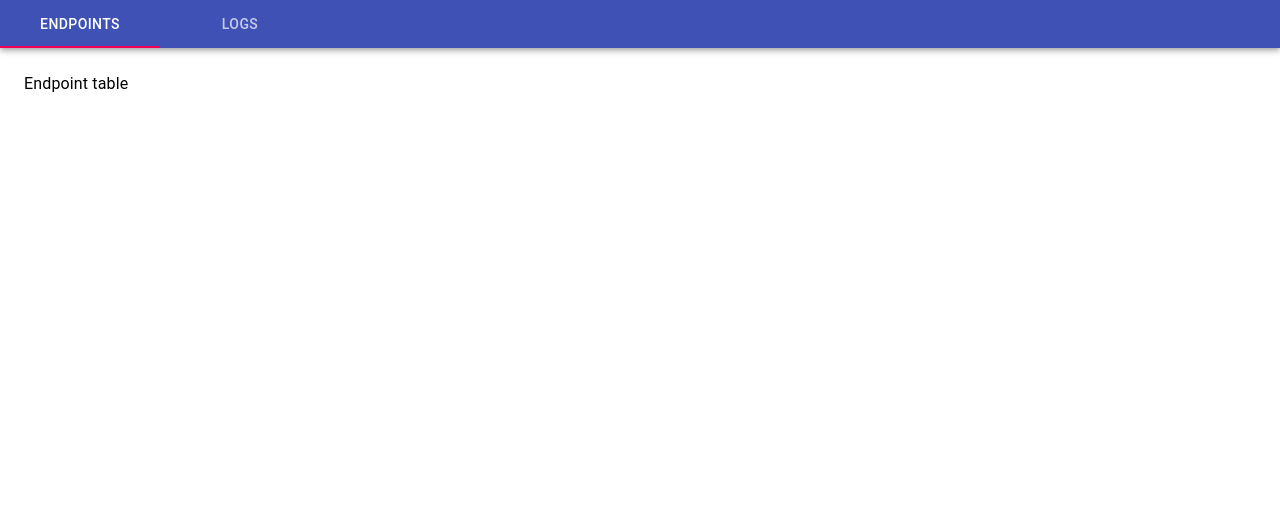
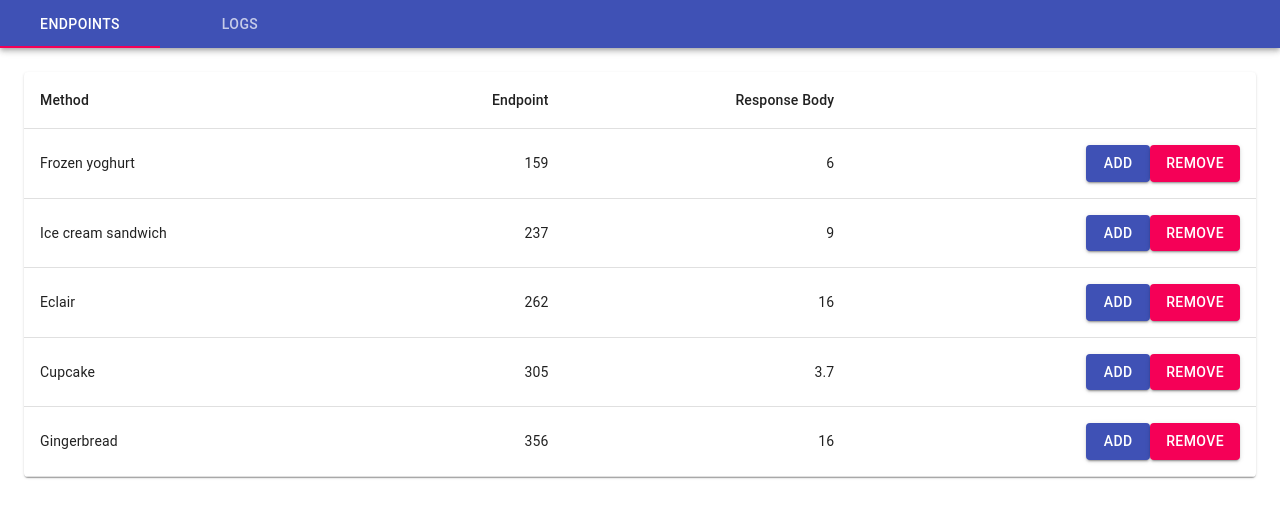
Before and after one commit to liuyz1994/HacketonTrial, a React (Create React App) app in the folder mock-server-frontend/: page / in a window 1280 px wide. Shown: the top 518 px of the page. Built offline with nearby package versions, Linux system fonts and the light colour scheme.

Commit message:
Add sample table

```diff
--- a/mock-server-frontend/src/App.js
+++ b/mock-server-frontend/src/App.js
@@ -8,6 +8,8 @@ import Tabs from '@material-ui/core/Tabs';
 import Typography from '@material-ui/core/Typography';
 import PropTypes from 'prop-types';
 import React from 'react';
+
+import EndpointTable from './components/EndpointTable';
 
 function TabPanel(props) {
   const { children, value, index, ...other } = props;
@@ -66,7 +68,7 @@ function App() {
         </Tabs>
       </AppBar>
       <TabPanel value={value} index={0}>
-        Endpoint table
+        <EndpointTable />
       </TabPanel>
       <TabPanel value={value} index={1}>
         Log table
--- /dev/null
+++ b/mock-server-frontend/src/components/EndpointTable.js
@@ -0,0 +1,63 @@
+import Paper from '@material-ui/core/Paper';
+import { makeStyles } from '@material-ui/core/styles';
+import Table from '@material-ui/core/Table';
+import TableBody from '@material-ui/core/TableBody';
+import TableCell from '@material-ui/core/TableCell';
+import TableContainer from '@material-ui/core/TableContainer';
+import TableHead from '@material-ui/core/TableHead';
+import TableRow from '@material-ui/core/TableRow';
+import React from 'react';
+import Button from '@material-ui/core/Button';
+
+
+const useStyles = makeStyles({
+    table: {
+        minWidth: 650,
+    },
+});
+
+function createData(name, calories, fat, carbs, protein) {
+    return { name, calories, fat, carbs, protein };
+}
+
+const rows = [
+    createData('Frozen yoghurt', 159, 6.0, 24, 4.0),
+    createData('Ice cream sandwich', 237, 9.0, 37, 4.3),
+    createData('Eclair', 262, 16.0, 24, 6.0),
+    createData('Cupcake', 305, 3.7, 67, 4.3),
+    createData('Gingerbread', 356, 16.0, 49, 3.9),
+];
+
+export default function EndpointTable() {
+    const classes = useStyles();
+
+    return (
+        <TableContainer component={Paper}>
+            <Table className={classes.table} aria-label="simple table">
+                <TableHead>
+                    <TableRow>
+                        <TableCell>Method</TableCell>
+                        <TableCell align="right">Endpoint</TableCell>
+                        <TableCell align="right">Response Body</TableCell>
+                        <TableCell align="right"></TableCell>
+                    </TableRow>
+                </TableHead>
+                <TableBody>
+                    {rows.map((row) => (
+                        <TableRow key={row.name}>
+                            <TableCell component="th" scope="row">
+                                {row.name}
+                            </TableCell>
+                            <TableCell align="right">{row.calories}</TableCell>
+                            <TableCell align="right">{row.fat}</TableCell>
+                            <TableCell align="right">
+                                <Button variant="contained" color="primary">Add</Button>
+                                <Button variant="contained" color="secondary">Remove</Button>
+                            </TableCell>
+                        </TableRow>
+                    ))}
+                </TableBody>
+            </Table>
+        </TableContainer>
+    );
+}
```
